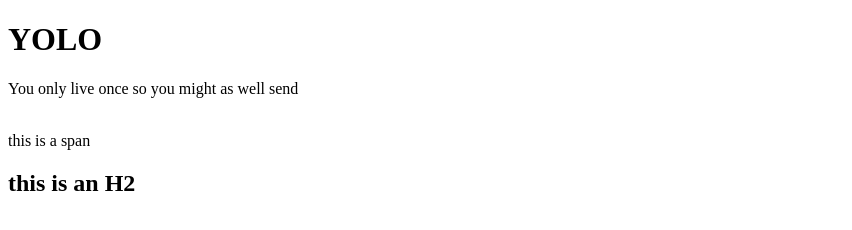
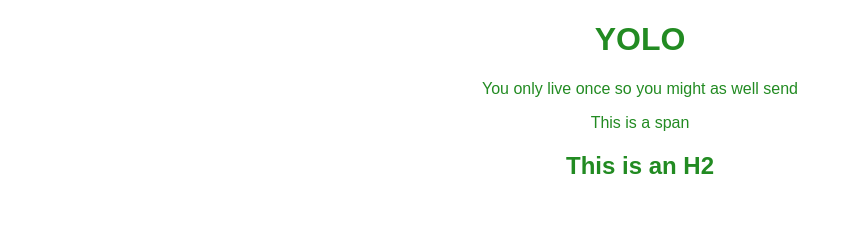
Before and after one commit to DenzelEchev/11ty-Training, an Eleventy site: page src/index.md in a window 1280 px wide. Shown: the whole page, without its empty margins (0-852 px from the left). Built offline with nearby package versions, Linux system fonts and the light colour scheme; Eleventy itself is replaced by a stand-in of ours; files that its build step writes are made by us from their sources.

Commit message:
this is mostly css and more base html

```diff
--- a/public/index.html
+++ b/public/index.html
@@ -4,15 +4,17 @@
     <meta charset="UTF-8">
     <meta http-equiv="X-UA-Compatible" content="IE=edge">
     <meta name="viewport" content="width=device-width, initial-scale=1.0">
+    <link rel="stylesheet" href="css/style.css"/>
     <title>YOLO</title>
 </head>
 <body>
     <h1>YOLO</h1>
 
-    <p>You only live once so you might as well send</p>
-<br>
-<span>this is a span</span>
-<h2>this is an H2</h2>
+    <section>
+        <p>You only live once so you might as well send</p>
+<span>This is a span</span>
+<h2>This is an H2</h2>
 
+    </section>
 </body>
 </html>
--- a/src/_includes/base.njk
+++ b/src/_includes/base.njk
@@ -4,11 +4,14 @@
     <meta charset="UTF-8">
     <meta http-equiv="X-UA-Compatible" content="IE=edge">
     <meta name="viewport" content="width=device-width, initial-scale=1.0">
+    <link rel="stylesheet" href="{{ 'css/style.css' | url}}"/>
     <title>{{ title }}</title>
 </head>
 <body>
     <h1>{{ title }}</h1>
 
-    {{ content | safe}}
+    <section>
+        {{ content | safe}}
+    </section>
 </body>
 </html>
--- a/src/index.md
+++ b/src/index.md
@@ -3,6 +3,5 @@
 layout: base.njk
 ---
 <p>You only live once so you might as well send</p>
-<br>
-<span>this is a span</span>
-<h2>this is an H2</h2>
+<span>This is a span</span>
+<h2>This is an H2</h2>
--- /dev/null
+++ b/src/sass/style.scss
@@ -0,0 +1,5 @@
+body {
+    font-family: sans-serif;
+    color: forestgreen;
+    text-align: center;
+}
```
Also changed, not shown: package.json (+6 -2 lines), README.md, public/css/style.css (added), 2 other files.
